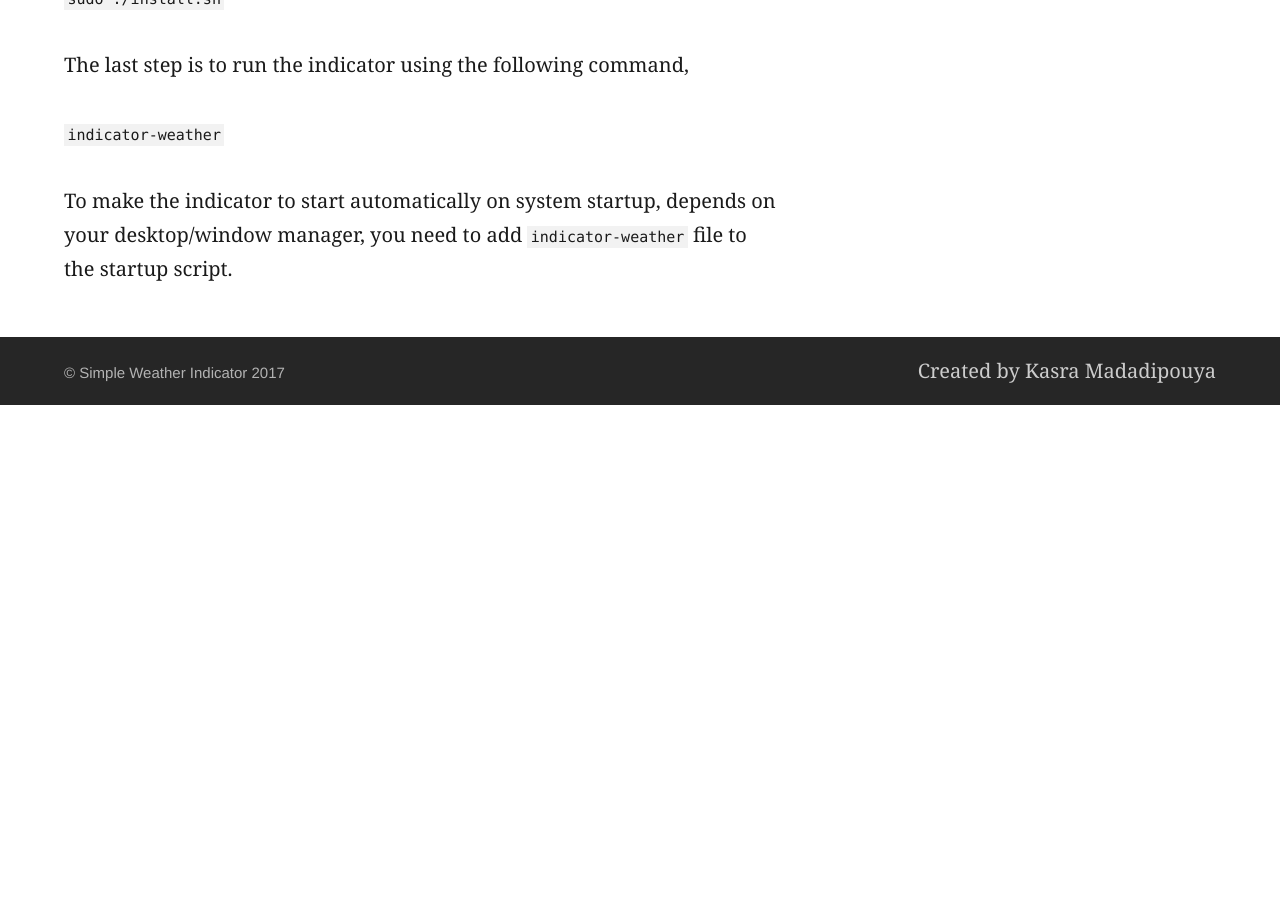
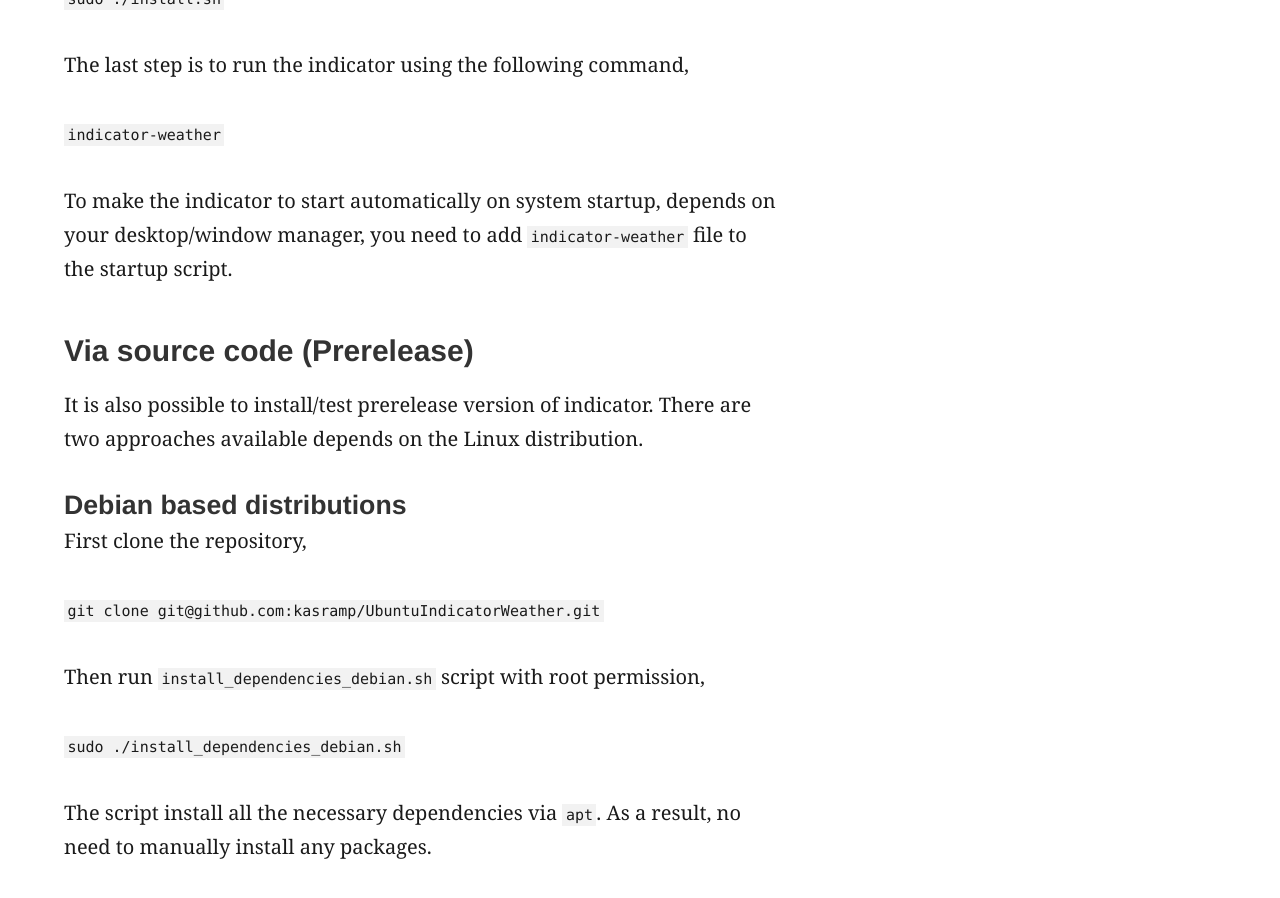
Before and after one commit to kasramp/UbuntuIndicatorWeather, a Jekyll site: the page built from installation.md, in a window 1280 px wide and 900 px high, scrolled down 2912 px. Built offline with Jekyll 4.4.1, drawn with Linux system fonts in a browser that asks for light colours; before the commit the page ends 3317 px from its top, so only the background shows below that; some of the changed text lies outside the part shown.

Commit message:
Update installation guide for prerelease testing

```diff
--- a/installation.md
+++ b/installation.md
@@ -66,3 +66,24 @@ The last step is to run the indicator using the following command,
 `indicator-weather`
 
 To make the indicator to start automatically on system startup, depends on your desktop/window manager, you need to add `indicator-weather` file to the startup script.
+
+### Via source code (Prerelease)
+It is also possible to install/test prerelease version of indicator. There are two approaches available depends on the Linux distribution.
+
+#### Debian based distributions
+First clone the repository,
+
+`git clone git@github.com:kasramp/UbuntuIndicatorWeather.git`
+
+Then run `install_dependencies_debian.sh` script with root permission,
+
+`sudo ./install_dependencies_debian.sh`
+
+The script install all the necessary dependencies via `apt`. As a result, no need to manually install any packages.
+
+#### Non-debian distributions
+First clone the repository,
+
+`git clone git@github.com:kasramp/UbuntuIndicatorWeather.git`
+
+Then follow "Via source code (Stable release)" instructions.
```
Also changed, not shown: other parts of installation.md (+1 -1 lines).
